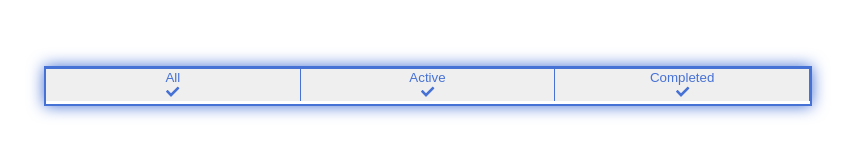
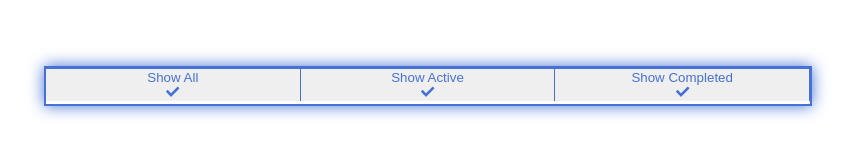
Before and after one commit to Shay-am/TodoList-React, a React (Create React App) app: page / in a window 1280 px wide. Shown: the part 174-330 px from the top of the page, without its empty margins (212-1067 px from the left). Built offline with nearby package versions, Linux system fonts and the light colour scheme.

Commit message:
added opacity with twask complete

```diff
--- a/src/components/Header/Header.js
+++ b/src/components/Header/Header.js
@@ -23,29 +23,26 @@ class Header extends React.Component {
     this.setState({ text: e.target.value });
   };
 
-  handleTwoFn = () => {};
-
   render() {
     return (
       <header className={styles.wrraper}>
         <h1 className={styles.h1}>Todo List in React</h1>
         <form className={styles.form}>
-          <label>
           <input
             type="text"
+            name="new Task"
             className={styles.inputNewTask}
             placeholder="Yours new Task"
             onChange={this.handleChangeInputValue}
-              autoComplete="off"
+            autoComplete="none"
           />
-          </label>
+
           <button
             type="submit"
             className={styles.buttonSubmit}
             onClick={(e) => {
               this.props.addItem(e, this.state);
               this.newTimeId.call(this);
-              // this.props.incementCounter.call(this);
             }}
           >
             {checkIcon}
--- a/src/components/main/Main.js
+++ b/src/components/main/Main.js
@@ -4,21 +4,24 @@ import styles from "./Main.module.scss";
 import ButtonFilter from "./Task/Button/ButtonFilter";
 
 const FILTER_MAP = {
-  All: () => true,
-  Active: (task) => !task.isCompleted,
-  Completed: (task) => task.isCompleted,
+  "Show All": () => true,
+  "Show Active": (task) => !task.isCompleted,
+  "Show Completed": (task) => task.isCompleted,
 };
 const FILTER_NAMES = Object.keys(FILTER_MAP);
 
 class Main extends React.Component {
   state = {
-    filter: "All",
+    filter: "Show All",
   };
   setFilter = (e, name) => {
     this.setState(() => ({
       filter: name,
     }));
   };
+
+  toggleClassNameTaskComplete = () => {};
+
   render() {
     const filterList = FILTER_NAMES.map((name) => (
       <ButtonFilter
@@ -31,9 +34,11 @@ class Main extends React.Component {
 
     return (
       <main className={styles.wrapper}>
-        {this.props.task.filter(FILTER_MAP[this.state.filter]).map((item) => (
-          <Task key={item.id} {...item} />
-        ))}
+        {this.props.task
+          .filter(FILTER_MAP[this.state.filter])
+          .map((item, index) => (
+            <Task key={item.id} {...item} arrayLength={index} />
+          ))}
         <footer className={styles.filter}>{filterList}</footer>
       </main>
     );
--- a/src/components/main/Task/Task.js
+++ b/src/components/main/Task/Task.js
@@ -1,4 +1,4 @@
-import React from "react";
+import React, { useState } from "react";
 import styles from "./Task.module.scss";
 import { FontAwesomeIcon } from "@fortawesome/react-fontawesome";
 import { faCheck } from "@fortawesome/free-solid-svg-icons";
@@ -7,20 +7,29 @@ import AppContext from "../../../context";
 
 const buttonComplete = <FontAwesomeIcon icon={faCheck} />;
 const buttonDelete = <FontAwesomeIcon icon={faTimesCircle} />;
+
+const Task = (props) => {
+  const [isActive, setActive] = useState(false);
   let btnClass = styles.completed ? styles.completed : styles.isCompleted;
 
-const Task = (props) => (
+  return (
     <AppContext.Consumer>
       {(context) => (
-      <section className={styles.wrapper} id={props.id}>
-        <div className={styles.counter}>1</div>
+        <section
+          className={props.isCompleted ? styles.taskComplete : styles.wrapper}
+          id={props.id}
+        >
+          <div className={styles.counter}>{props.arrayLength + 1}</div>
           <article className={styles.newTask} id={props.id}>
             {props.text}
           </article>
           <button
             className={btnClass}
+            aria-pressed={props.id}
             id={props.id}
-          onClick={(e) => context.isCompletedTask(e, props.id)}
+            onClick={(e) => {
+              context.isCompletedTask(e, props.id);
+            }}
           >
             {buttonComplete}
           </button>
@@ -36,5 +45,6 @@ const Task = (props) => (
       )}
     </AppContext.Consumer>
   );
+};
 
 export default Task;
--- a/src/components/main/Task/Task.module.scss
+++ b/src/components/main/Task/Task.module.scss
@@ -20,6 +20,11 @@
   text-align: center;
   font-family: "Roboto", sans-serif;
 }
+.taskComplete {
+  @extend .wrapper;
+  opacity: 0.4;
+}
+
 .completed {
   text-decoration: none;
   border: none;
@@ -28,7 +33,7 @@
   color: var(--color-leicht);
   margin-right: 10px;
 }
-.isCompleted {
+.completed:focus {
   @extend .completed;
   background-color: var(--color-leicht);
   color: white;
--- a/src/views/App.js
+++ b/src/views/App.js
@@ -2,11 +2,12 @@ import React from "react";
 import AppContext from "../context";
 import Header from "../components/Header/Header";
 import Main from "../components/main/Main";
+// import styles from "./App.module.scss";
+// let counter = 0;
 
 class App extends React.Component {
   state = {
     arrItem: [],
-    counter: 0,
   };
 
   addItem = (e, item) => {
@@ -40,6 +41,10 @@ class App extends React.Component {
   };
 
   render() {
+    const myData = []
+      .concat(this.state.arrItem)
+      .sort((a, b) => (a.isCompleted > b.isCompleted ? 1 : -1));
+
     const contextElement = {
       state: this.state,
       addItem: this.addItem,
@@ -56,7 +61,7 @@ class App extends React.Component {
           addItem={this.addItem}
           incementCounter={this.incrementCounter}
         />
-        <Main task={this.state.arrItem} />
+        <Main task={myData} nameClass={myData.length} />
       </AppContext.Provider>
     );
   }
```
Also changed, not shown: src/views/App.module.scss (+12 -2 lines). Lines whose indentation alone changed are shown as unchanged.
